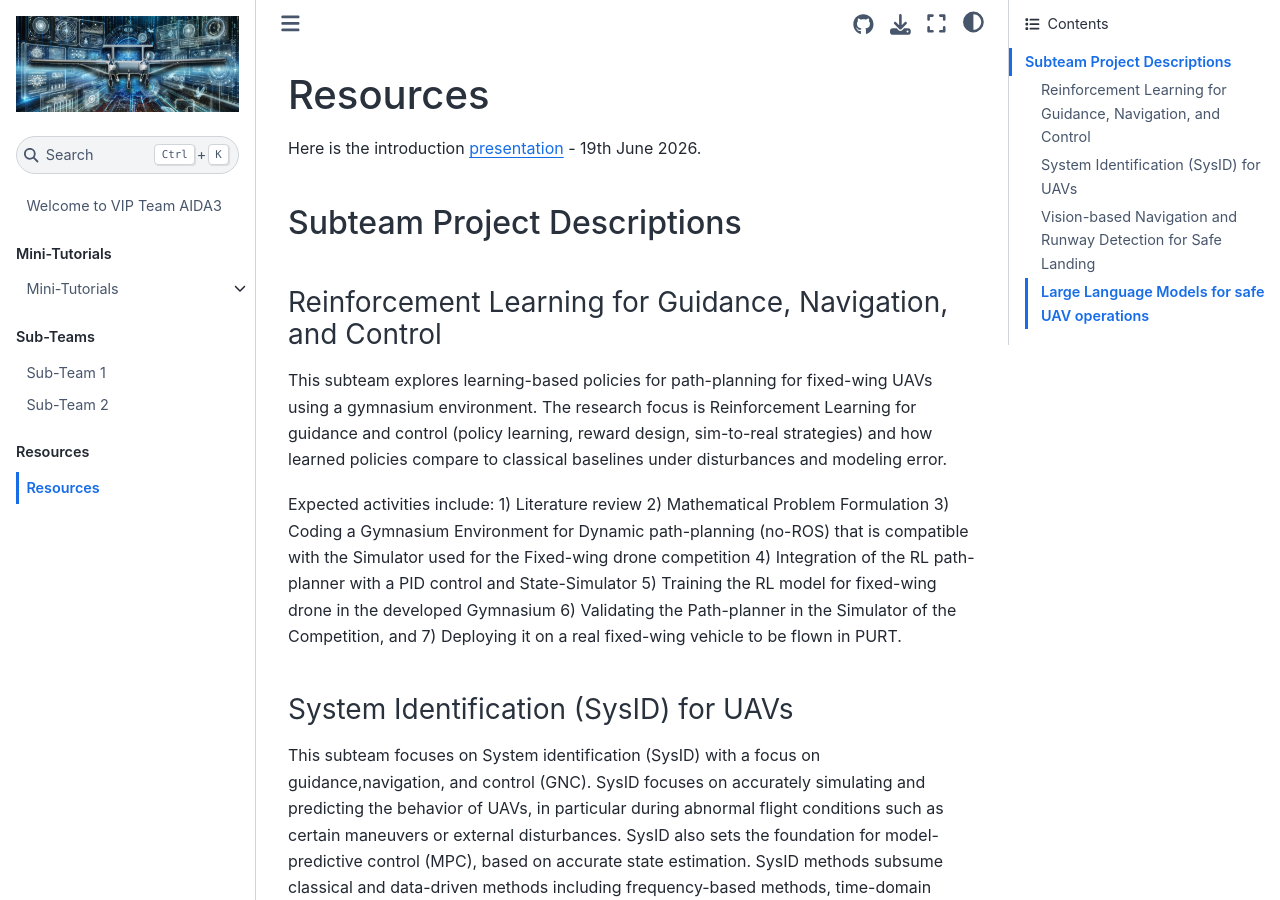
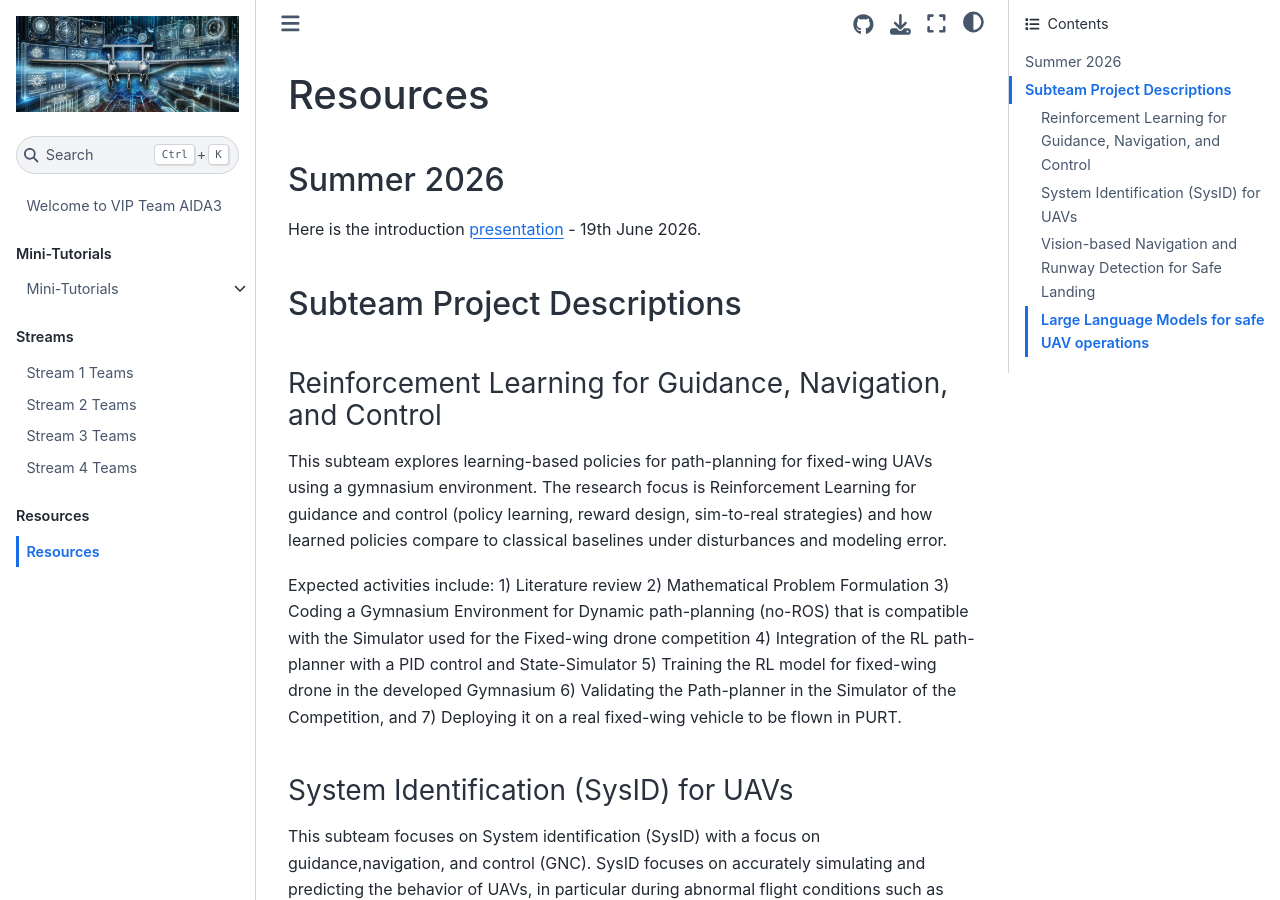
Before and after one commit to VIP-Team-AIDA3/VIP-Team-AIDA3.github.io, a Jupyter Book: the page built from resources/index.md, in a window 1280 px wide and 900 px high. Built offline with Jupyter Book 1.0.4 settings and Sphinx 7.4.7 and the Sphinx Book theme 1.1.4, drawn with Linux system fonts in a browser that asks for light colours; some of the changed text lies outside the part shown.

Commit message:
Restructure into streams

```diff
--- a/_toc.yml
+++ b/_toc.yml
@@ -6,10 +6,12 @@ parts:
       - file: mini-tutorials/index
         sections:
           - file: mini-tutorials/lecture01
-  - caption: Sub-Teams
+  - caption: Streams
     chapters:
-      - file: sub-teams/sub-team-1/index
-      - file: sub-teams/sub-team-2/index
+      - file: streams/RL for GNC/teams
+      - file: streams/SysID for UAVs/teams
+      - file: streams/FERDA/teams
+      - file: streams/LLMs for UAVs/teams
   - caption: Resources
     chapters:
       - file: resources/index
--- a/resources/index.md
+++ b/resources/index.md
@@ -1,4 +1,6 @@
 # Resources
+
+## Summer 2026
 
 Here is the introduction [presentation](https://docs.google.com/presentation/d/1_Ht_8tzPB61Tt3jDoSm8XyahU1n4aTsWaPcUqu2fs0w/edit?usp=sharing) - 19th June 2026.
 
--- /dev/null
+++ b/streams/FERDA/teams.md
@@ -0,0 +1,3 @@
+# Stream 3 Teams
+
+Add team members for this stream here.
--- /dev/null
+++ b/streams/LLMs for UAVs/teams.md
@@ -0,0 +1,3 @@
+# Stream 4 Teams
+
+Add team members for this stream here.
--- /dev/null
+++ b/streams/RL for GNC/teams.md
@@ -0,0 +1,3 @@
+# Stream 1 Teams
+
+Add team members for this stream here.
--- /dev/null
+++ b/streams/SysID for UAVs/teams.md
@@ -0,0 +1,3 @@
+# Stream 2 Teams
+
+Add team members for this stream here.
```
Also changed, not shown: sub-teams/sub-team-1/index.md (deleted, +0 -3 lines), sub-teams/sub-team-2/index.md (deleted, +0 -3 lines).
